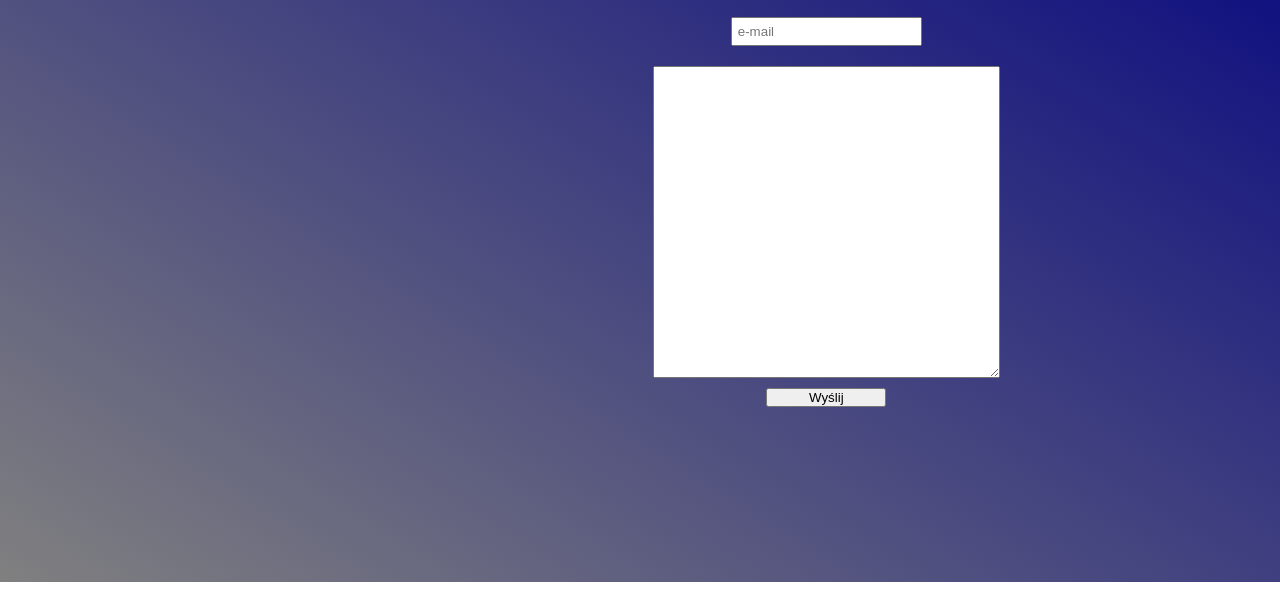
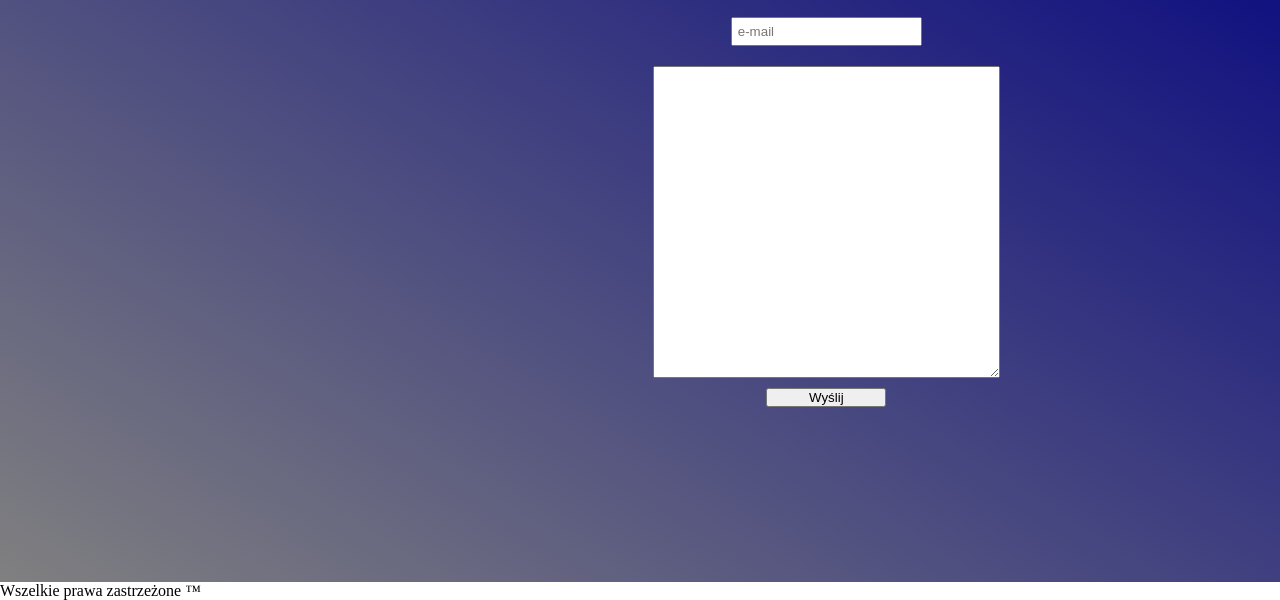
Before and after one commit to adno88/Contact-me, a plain HTML site: page index.html in a window 1280 px wide. Shown: the part 218-818 px from the top of the page. Drawn offline with Linux system fonts and the light colour scheme.

Commit message:
drobne zmiany w plikach

```diff
--- a/index.html
+++ b/index.html
@@ -21,5 +21,6 @@
             </form>
         </div>
     </div>
+    <footer>Wszelkie prawa zastrzeżone &trade;</footer>
 </body>
 </html>
--- a/style.css
+++ b/style.css
@@ -41,7 +41,6 @@
     display: flex;
     flex-direction: column;
     align-items: center;
-
     align-content: center;
     padding: 20px;
     background-color: transparent;
```
